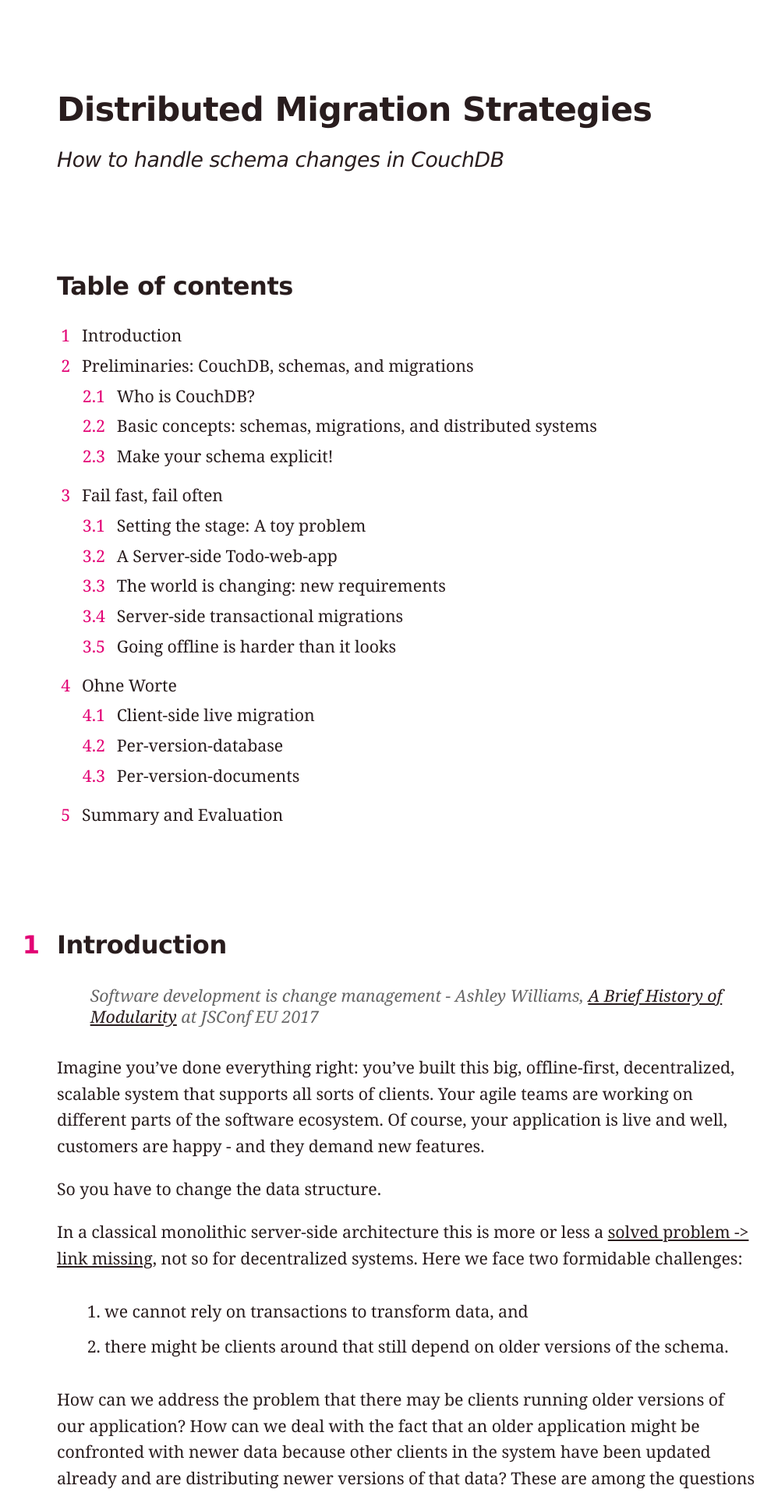
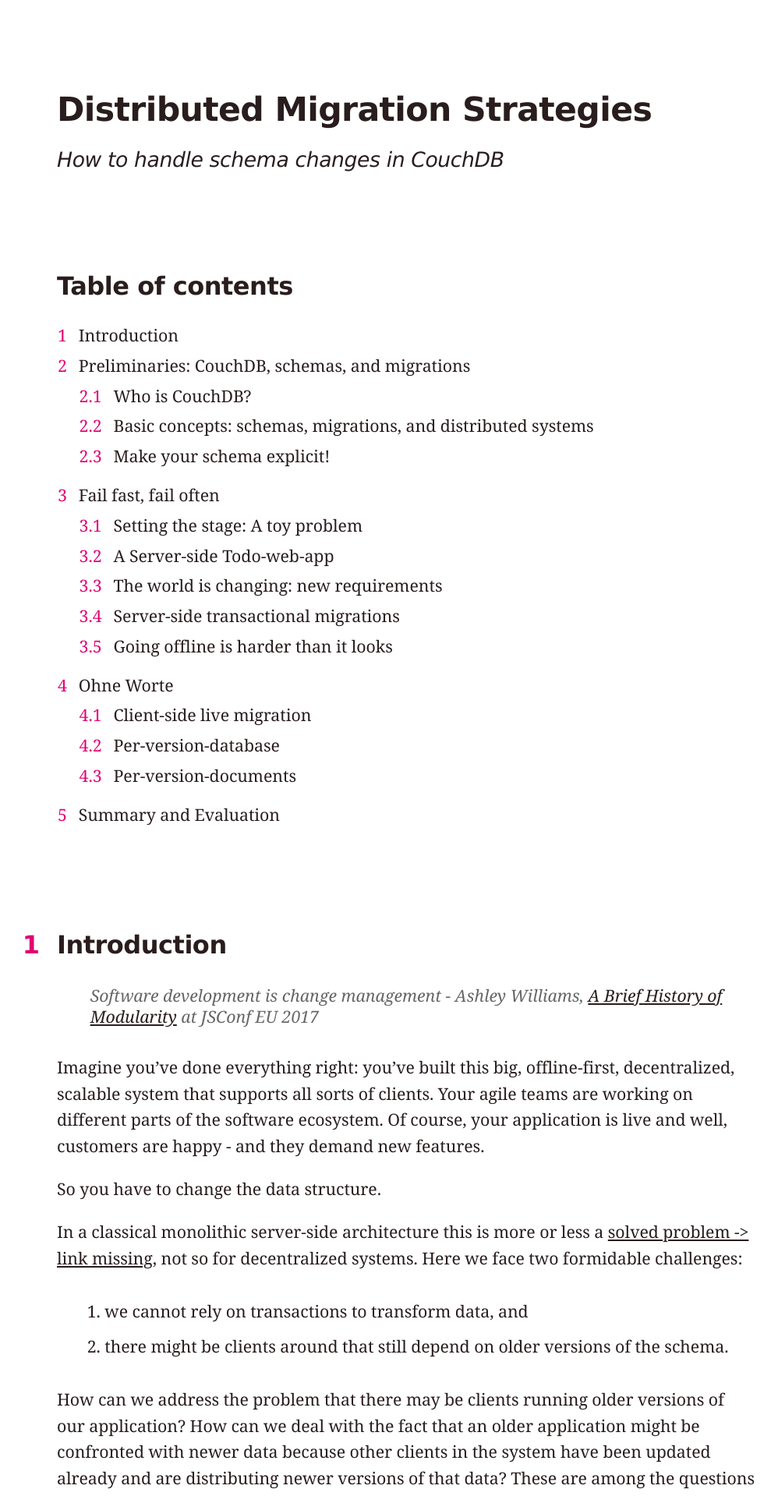
Before and after one commit to jo/sync-tank, a Jekyll site: the page built from index.md, in a window 1280 px wide. Shown: the top 1919 px of the page at 78% size, without its empty margins (55-1053 px from the left). Built offline with Jekyll 4.4.1, drawn with Linux system fonts in a browser that asks for light colours.

Commit message:
toc style

```diff
--- a/css/main.css
+++ b/css/main.css
@@ -65,7 +65,7 @@ li {
 }
 
 #markdown-toc {
-  margin: 0 0 0 1.5em;
+  margin: 0 0 0 1.3em;
   padding: 0;
   line-height: 1.28;
 }
```
